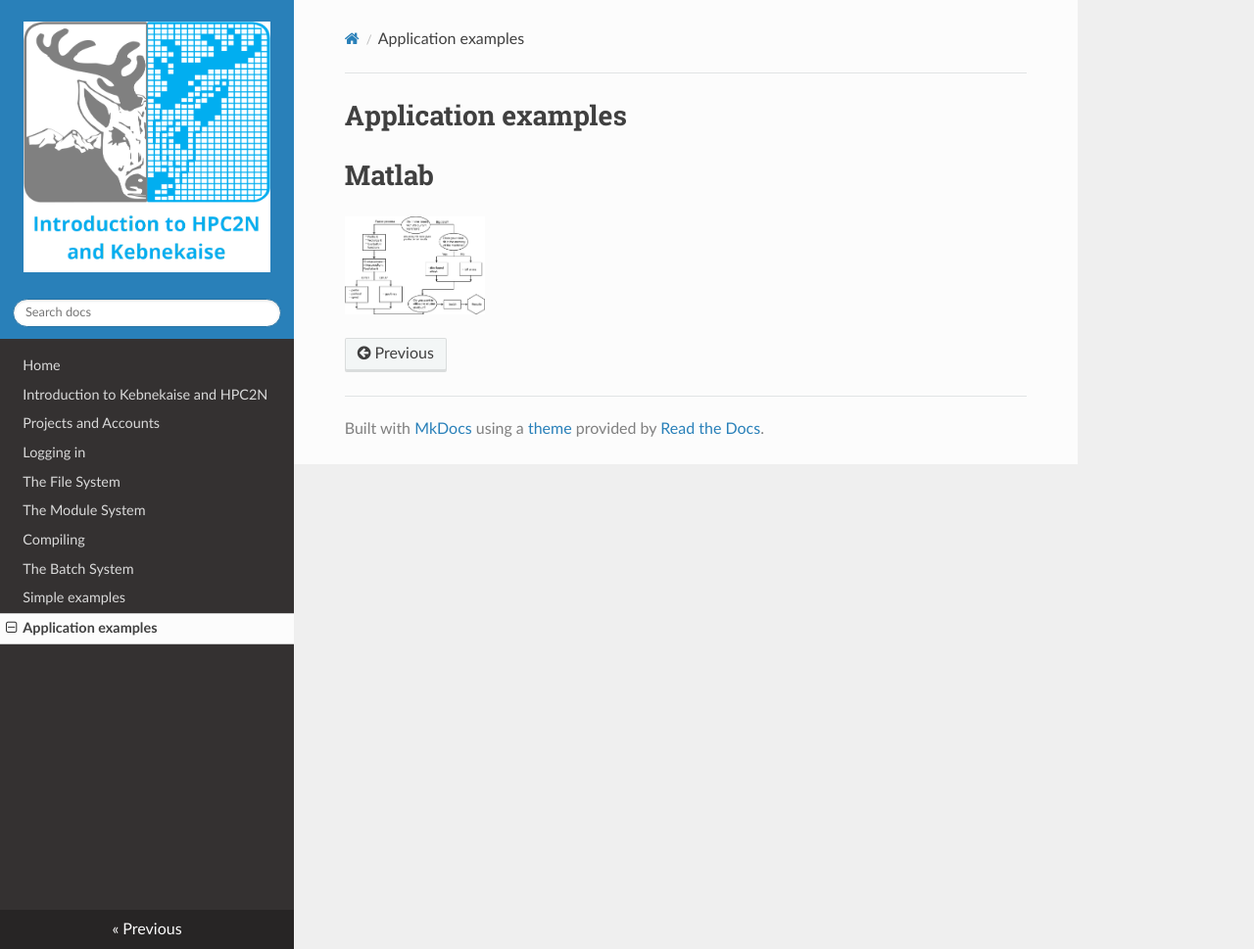
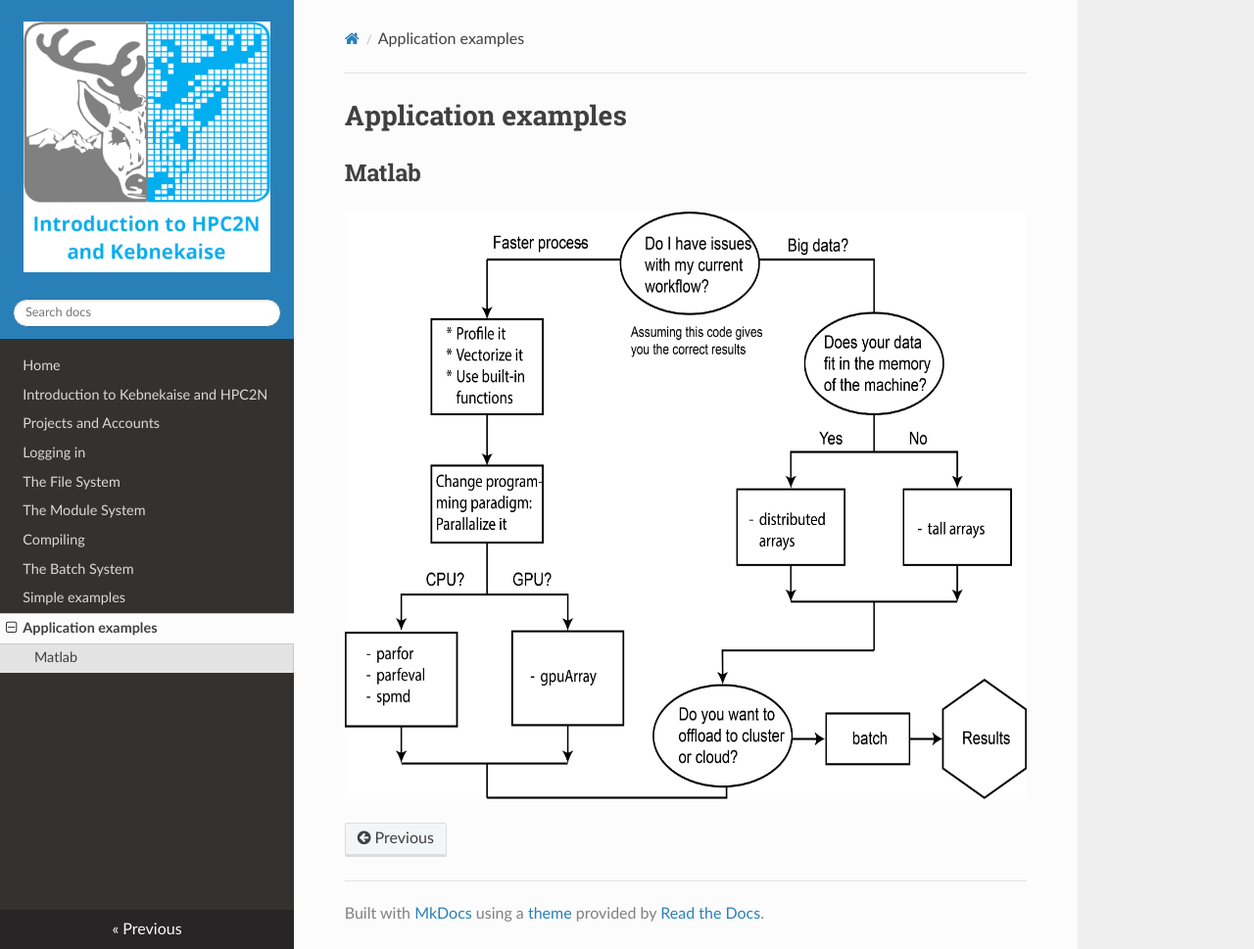
Before and after one commit to hpc2n/intro-course, an MkDocs documentation site: the page built from docs/software.md, in a window 1280 px wide and 969 px high. Shown: the whole window at 98% size. Built offline with MkDocs 1.6.1, drawn with Linux system fonts in a browser that asks for light colours; nearby versions of some CDN libraries.

Commit message:
MATLAB: flow chart of pct

```diff
--- a/docs/software.md
+++ b/docs/software.md
@@ -1,5 +1,5 @@
 # Application examples
 
-# Matlab
+## Matlab
 
-![pctworkflow](images/pctworkflow.png){: style="height: 100px;float: center;"}
+![pctworkflow](images/pctworkflow.png){: style="height: 600px;float: center;"}
```
Also changed, not shown: docs/images/pctworkflow_faster_latest4.svg (added).
